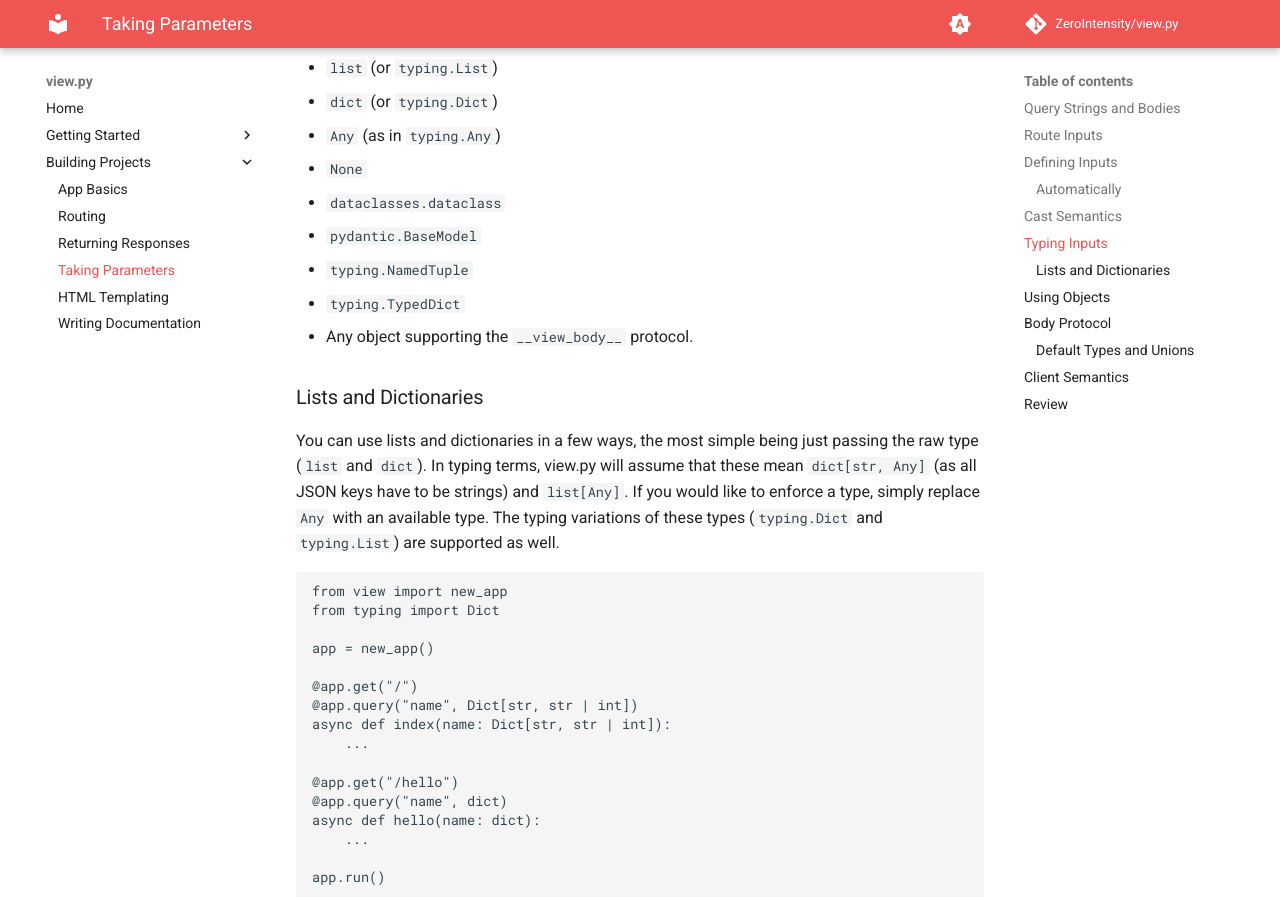
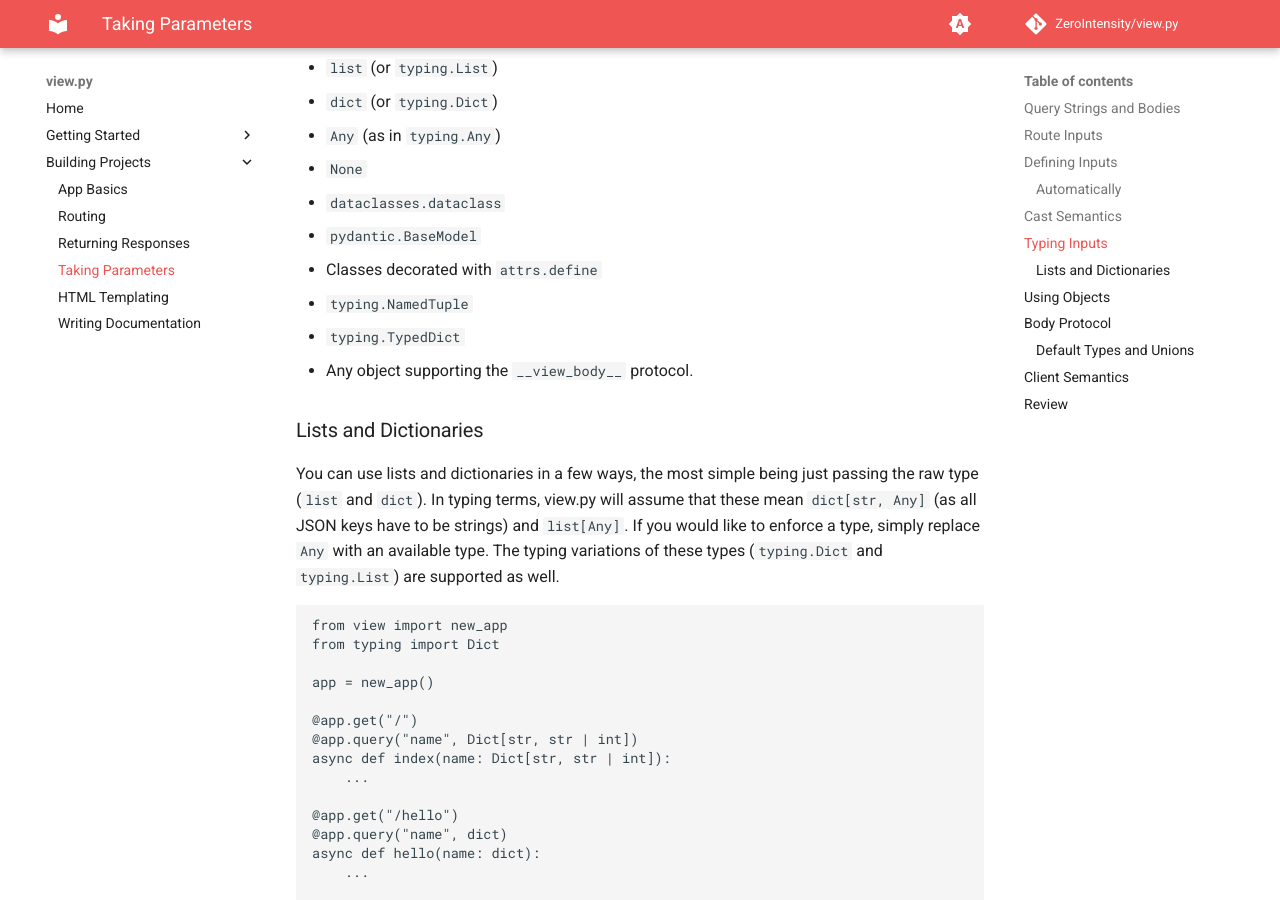
Before and after one commit to ZeroIntensity/view.py, an MkDocs documentation site: the page built from docs/building-projects/parameters.md, in a window 1280 px wide and 900 px high, scrolled down 3612 px. Built offline with MkDocs 1.6.1 and Material for MkDocs 9.7.7, drawn with Linux system fonts in a browser that asks for light colours; comment, search, counter and statistics services are not loaded.

Commit message:
update docs

```diff
--- a/docs/building-projects/parameters.md
+++ b/docs/building-projects/parameters.md
@@ -125,6 +125,7 @@ The types supported are (all of which can be mixed and matched to your needs):
 - `None`
 - `dataclasses.dataclass`
 - `pydantic.BaseModel`
+- Classes decorated with `attrs.define`
 - `typing.NamedTuple`
 - `typing.TypedDict`
 - Any object supporting the `__view_body__` protocol.
```
